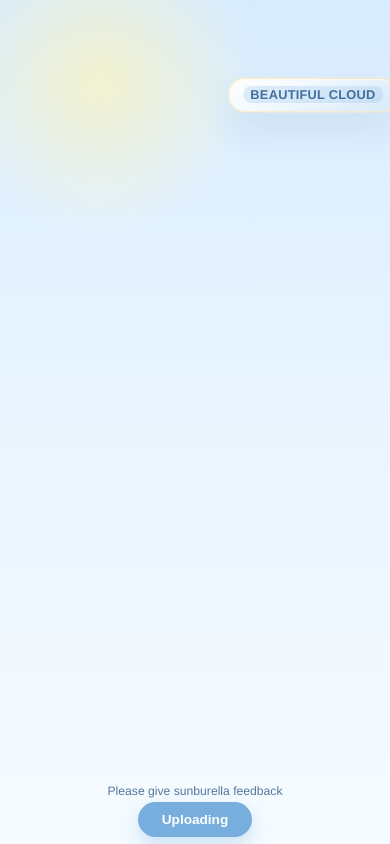
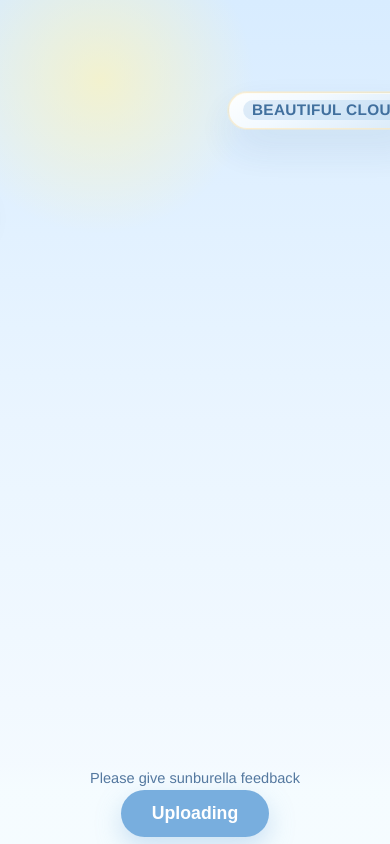
Before and after one commit to yammengjia-cyber/web-feedback, a Next.js app: page / in a window 390 px wide. Built offline with nearby package versions, Linux system fonts and the light colour scheme.

Commit message:
Merge remote and local project

```diff
--- a/src/app/globals.css
+++ b/src/app/globals.css
@@ -127,9 +127,9 @@ body {
 .cloud-tag {
   display: inline-block;
   max-width: 100%;
-  padding: 0.1rem 0.55rem;
+  padding: 0.12rem 0.66rem;
   border-radius: 999px;
-  font-size: 0.8rem;
+  font-size: 0.96rem;
   font-weight: 600;
   line-height: 1.08;
   letter-spacing: 0.02em;
@@ -143,10 +143,10 @@ body {
   animation: rise 1.6s ease-out;
 }
 
-/* 固定三行，行距收紧（仅 index % 3 使用 0–2） */
-.lane-0 { top: 12%; }
-.lane-1 { top: 30%; }
-.lane-2 { top: 48%; }
+/* 固定三行：仅控制「行与行」的垂直间距（lane top），与标签行高无关 */
+.lane-0 { top: 14%; }
+.lane-1 { top: 26%; }
+.lane-2 { top: 38%; }
 
 .depth-0 {
   opacity: 0.96;
@@ -171,7 +171,7 @@ body {
 .hint {
   margin: 0 0 0.28rem;
   text-align: center;
-  font-size: 0.76rem;
+  font-size: 0.912rem;
   color: var(--hint);
 }
 
@@ -185,11 +185,11 @@ body {
   border-radius: 999px;
   background: var(--button);
   color: #fff;
-  padding: 0.62rem 1.5rem;
-  font-size: 0.85rem;
+  padding: 0.806rem 1.95rem;
+  font-size: 1.105rem;
   font-weight: 600;
   cursor: pointer;
-  box-shadow: 0 8px 20px rgba(120, 174, 222, 0.35);
+  box-shadow: 0 10px 26px rgba(120, 174, 222, 0.35);
 }
 
 .uploading-trigger:hover {
@@ -203,7 +203,7 @@ body {
 .status {
   margin: 0.28rem 0 0;
   text-align: center;
-  font-size: 0.72rem;
+  font-size: 0.864rem;
   color: #557da7;
 }
 
@@ -459,7 +459,7 @@ body {
 
 @keyframes rise {
   0% {
-    transform: translateY(22px);
+    transform: translateY(26px);
     opacity: 0.25;
   }
   100% {
@@ -469,17 +469,18 @@ body {
 }
 
 @media (max-width: 720px) {
-  .lane-0 { top: 10%; }
-  .lane-1 { top: 28%; }
-  .lane-2 { top: 46%; }
+  /* 手机端三行更贴紧（行与行之间） */
+  .lane-0 { top: 12%; }
+  .lane-1 { top: 24%; }
+  .lane-2 { top: 36%; }
 
   .cloud-body {
     padding: 0.48rem 0.85rem 0.52rem;
   }
 
   .cloud-tag {
-    font-size: 0.8rem;
-    padding: 0.08rem 0.48rem;
+    font-size: 0.96rem;
+    padding: 0.1rem 0.58rem;
   }
 
   .sky-field {
```
